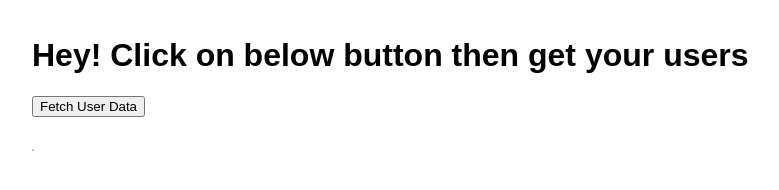
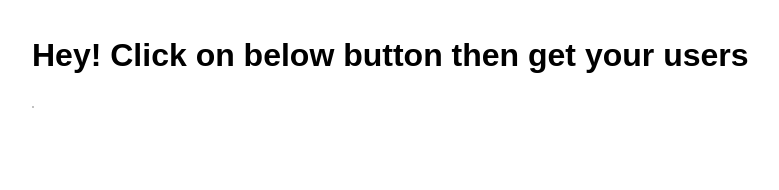
Before and after one commit to keshav1112/Fetch_Rest_API, a plain HTML site: page index.html in a window 1280 px wide. Shown: the whole page, without its empty margins (0-779 px from the left). Drawn offline with Linux system fonts and the light colour scheme; no server answers.

Commit message:
First Commit

```diff
--- a/index.html
+++ b/index.html
@@ -11,10 +11,9 @@
 
     <h1>Hey! Click on below button then get your users</h1>
 
-    <button id="fetchBtn">Fetch User Data</button>
+    <!-- <button id="fetchBtn">Fetch User Data</button> -->
 
     <table id="userList"></table>
-
 
 <script src="js/function.js"></script>
 </body>
--- a/js/function.js
+++ b/js/function.js
@@ -15,7 +15,7 @@ fetch(API_URL)
             let bindData = '';
 
             data.forEach(element => {
-                console.log(element);
+                // console.log(element);
                 const {id, name, email, address:{street, zipcode}} = element;
                 bindData += `<tr><td>${id}</td> <td>${name}</td> <td>${email}</td> <td>${street}</td> <td>${zipcode}</td></tr>`;
             })
--- a/scss/style.scss
+++ b/scss/style.scss
@@ -11,7 +11,6 @@ ul{
     padding: 0;
     text-decoration: none;
 }
-
 
 table{
     border: 1px solid #c1c1c1;
```
Also changed, not shown: 1 other file.
